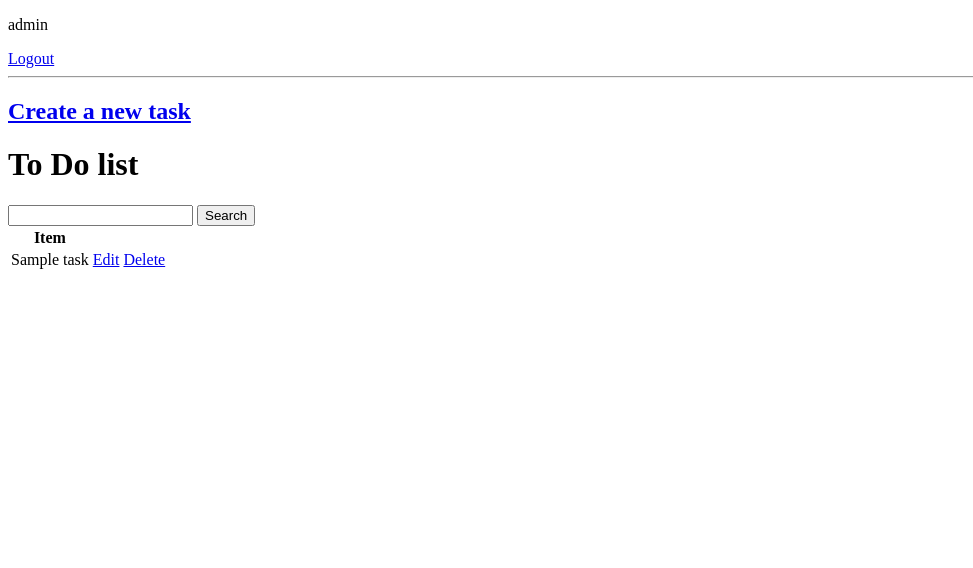
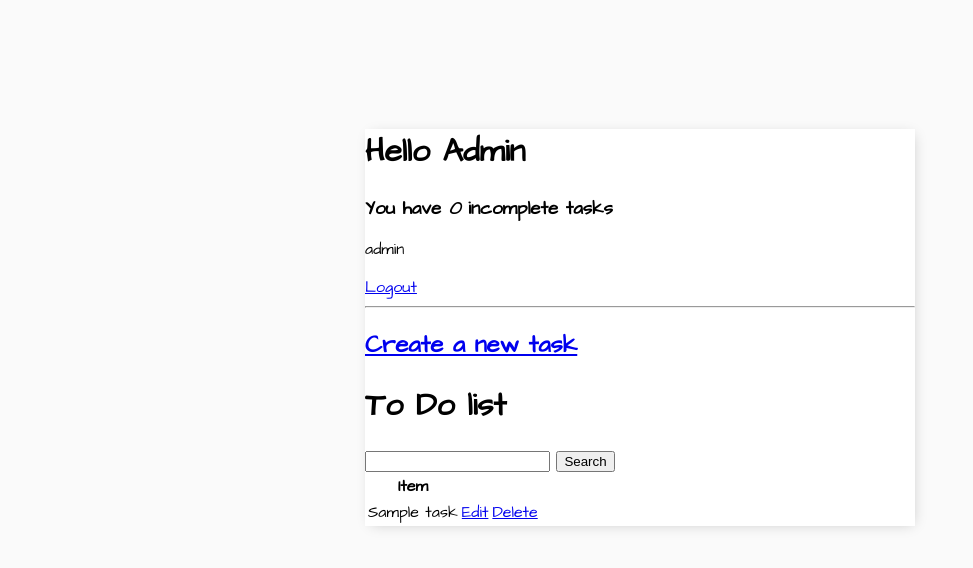
Before and after one commit to AdrianZaleski/ToDo_app, a Django app: page / in a window 1280 px wide. Shown: the top 568 px of the page, without its empty margins (0-973 px from the left). Run offline with Django 3.2, Linux system fonts and the light colour scheme; a user stored in the database is signed in; tables that the repository leaves empty hold one stand-in row (values such as "Sample post").

Commit message:
add basic style and pluralize in tasks list

```diff
--- a/tasks/templates/tasks/login.html
+++ b/tasks/templates/tasks/login.html
@@ -1,3 +1,6 @@
+{% extends 'tasks/main.html' %}
+{% block content %}
+
 <!DOCTYPE html>
 <html lang="en">
 <head>
@@ -16,3 +19,5 @@
 <p>Don't have an account?  <a href="{% url 'register' %}">Register</a></p>
 </body>
 </html>
+
+{% endblock content%}
--- a/tasks/templates/tasks/main.html
+++ b/tasks/templates/tasks/main.html
@@ -2,9 +2,45 @@
 <html lang="en">
 <head>
     <meta charset="UTF-8">
-    <title>Title</title>
+    <title>To do list</title>
+
+    <link href="https://fonts.googleapis.com" rel="preconnect">
+    <link crossorigin href="https://fonts.gstatic.com" rel="preconnect">
+    <link href="https://fonts.googleapis.com/css2?family=Architects+Daughter&display=swap" rel="stylesheet">
+
+    <style>
+        body{
+        background-color: #FAFAFA;
+        font-family: 'Architects Daughter', cursive;
+        padding-top: 100px;
+        }
+
+        h1,
+        h2,
+        h3,
+        h4,
+        h5,
+        h6,
+            {font-family: 'Raleway', sanse-serif;}
+
+
+        .container{
+            max-width: 550px;
+            margin: auto;
+            background-color: #fff;
+            -webkit-box-shadow: 2px 2px 13px -4px rgba(0,0,0,0.21);
+            box-shadow: 2px 2px 13px -4px rgba(0,0,0,0.21);
+        }
+    </style>
+
 </head>
 <body>
 
+<div class="container">
+    {% block content %}
+
+    {% endblock content%}
+</div>
+
 </body>
 </html>
--- a/tasks/templates/tasks/register.html
+++ b/tasks/templates/tasks/register.html
@@ -1,3 +1,6 @@
+{% extends 'tasks/main.html' %}
+{% block content %}
+
 <h1>Register</h1>
 
 <form method="post">
@@ -7,3 +10,4 @@
 </form>
 
 <p>Already have an account? <a href="{% url 'login' %}">Login</a></p>
+{% endblock content%}
--- a/tasks/templates/tasks/task.html
+++ b/tasks/templates/tasks/task.html
@@ -1,3 +1,6 @@
+{% extends 'tasks/main.html' %}
+{% block content %}
+
 <!DOCTYPE html>
 <html lang="en">
 <head>
@@ -8,3 +11,4 @@
     <h1>Task: {{task}}</h1>
 </body>
 </html>
+{% endblock content%}
--- a/tasks/templates/tasks/task_confirm_delete.html
+++ b/tasks/templates/tasks/task_confirm_delete.html
@@ -1,3 +1,6 @@
+{% extends 'tasks/main.html' %}
+{% block content %}
+
 <!DOCTYPE html>
 <html lang="en">
 <head>
@@ -13,3 +16,4 @@
     </form>
 </body>
 </html>
+{% endblock content%}
--- a/tasks/templates/tasks/task_form.html
+++ b/tasks/templates/tasks/task_form.html
@@ -1,3 +1,6 @@
+{% extends 'tasks/main.html' %}
+{% block content %}
+
 <!DOCTYPE html>
 <html lang="en">
 <head>
@@ -15,3 +18,4 @@
 </form>
 </body>
 </html>
+{% endblock content%}
--- a/tasks/templates/tasks/task_list.html
+++ b/tasks/templates/tasks/task_list.html
@@ -1,10 +1,12 @@
-<!DOCTYPE html>
-<html lang="en">
-<head>
-    <meta charset="UTF-8">
-    <title>Task list view</title>
-</head>
-<body>
+{% extends 'tasks/main.html' %}
+{% block content %}
+
+<div class="header-bar">
+    <div>
+        <h1>Hello {{request.user| title}}</h1>
+        <h3 style="margin:0"> You have <i>{{count}}</i> incomplete task{{ count|pluralize:"s" }}</h3>
+    </div>
+</div>
 {% if request.user.is_authenticated %}
     <p>{{ request.user }}</p>
     <a href="{% url 'logout' %}">Logout</a>
@@ -38,5 +40,5 @@
     <h3>No items in list</h3>
     {% endfor %}
 </table>
-</body>
-</html>
+
+{% endblock content%}
```
